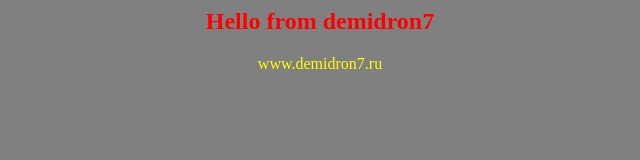
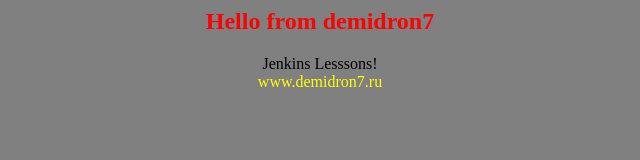
Before and after one commit to makar723/app-for-Jenkins, a plain HTML site: page index.html in a window 1280 px wide. Shown: the whole page, without its empty margins (320-960 px from the left). Drawn offline with Linux system fonts and the light colour scheme.

Commit message:
third edit

```diff
--- a/index.html
+++ b/index.html
@@ -2,7 +2,7 @@
 <body bgcolor=grey>
 <center>
 <h2><font color=red>Hello from demidron7</font></h2>
-
+Jenkins Lesssons!<br>
 <font color=yellow>www.demidron7.ru</font>
 </center>
 </body>
```
